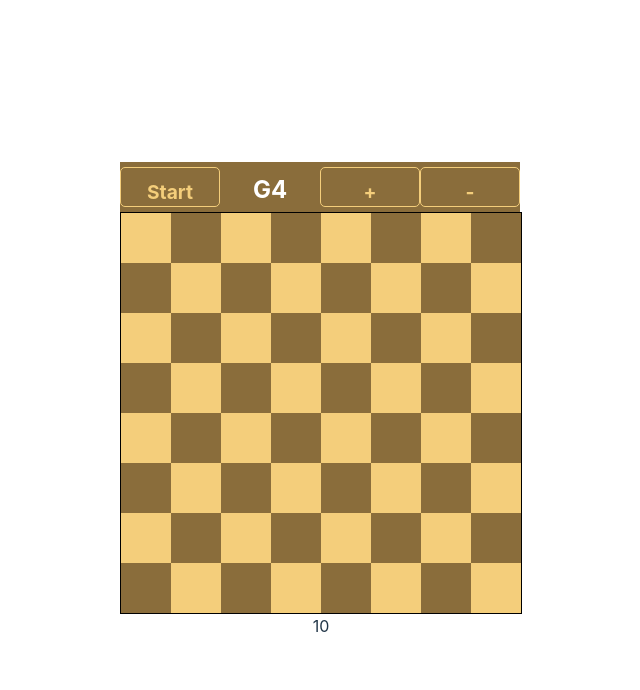
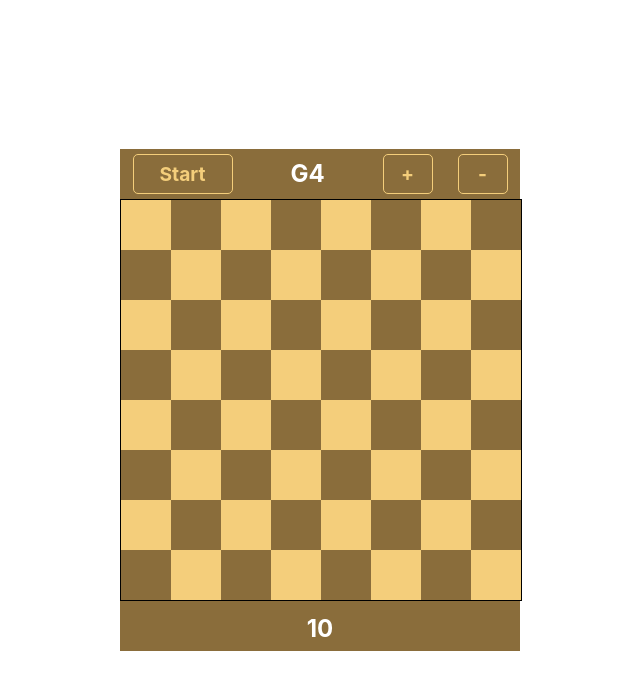
Before and after one commit to thelonehegelian/chessordinate, a React (Vite) app: page / in a window 1280 px wide. Shown: the top 690 px of the page, without its empty margins (319-959 px from the left). Built offline with nearby package versions, Linux system fonts and the light colour scheme.

Commit message:
Fix some styles

```diff
--- a/src/components/EmptyChessBoard.tsx
+++ b/src/components/EmptyChessBoard.tsx
@@ -48,10 +48,13 @@ const StartStop = styled.button`
   border-radius: 5px;
   font-size: 1.2rem;
   font-weight: bold;
+  display: flex;
+  justify-content: center;
+  align-items: center;
 `;
 
 const IncreaseDecreaseTime = styled.button`
-  width: 100px;
+  width: 50px;
   height: 40px;
   background-color: #8a6d3b;
   color: #f4ce7b;
@@ -59,6 +62,10 @@ const IncreaseDecreaseTime = styled.button`
   border-radius: 5px;
   font-size: 1.2rem;
   font-weight: bold;
+  display: flex;
+  justify-content: center;
+  align-items: center;
+
 `;
 
 // coordinateDisplay component white bold font full caps height is the same as the Button component
@@ -70,11 +77,26 @@ const CoordinateDisplay = styled.div`
   color: white;
   font-size: 1.5rem;
   font-weight: bold;
+  text-transform: uppercase;
+  display: flex;
+  justify-content: center;
+  align-items: center;
+
+`;
+
+// CounterDisplay component white bold font full caps height is the same as the Button component
+
+const CounterDisplay = styled.div`
+  width: 100px;
+  height: 40px;
+  // background-color: #f4ce7b;
+  border-radius: 5px;
+  color: white;
+  font-size: 1.5rem;
+  font-weight: bold;
   text-align: center;
   padding-top: 10px;
   text-transform: uppercase;
-
-
 `;
 
 
@@ -131,8 +153,8 @@ const EmptyChessBoard: React.FC = () => {
 
   const handleButtonClick = (txt) => {
     txt === 'Start' ? setIsOn(true) : setIsOn(false);
-    txt === '+' ? setCounter(counter + 10) : setCounter(counter);
-    txt === '-' ? setCounter(counter - 10) : setCounter(counter);
+    // txt === '+' ? setCounter(counter + 10) : setCounter(counter);
+    // txt === '-' ? setCounter(counter - 10) : setCounter(counter);
   };
 
   for (let i = 0; i < 8; i++) {
@@ -164,7 +186,7 @@ const EmptyChessBoard: React.FC = () => {
       <Board>
         {squares}
       </Board>
-      <div>{counter}</div>
+      <Bar><CounterDisplay>{counter}</CounterDisplay></Bar>
     </>
   );
 };
```
